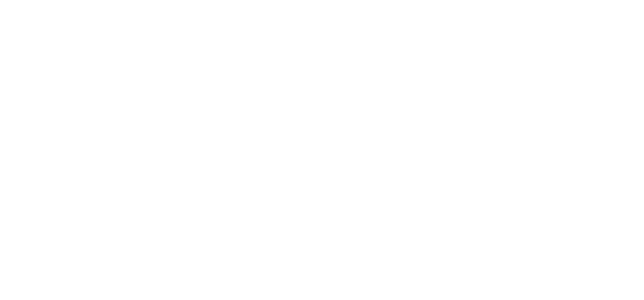
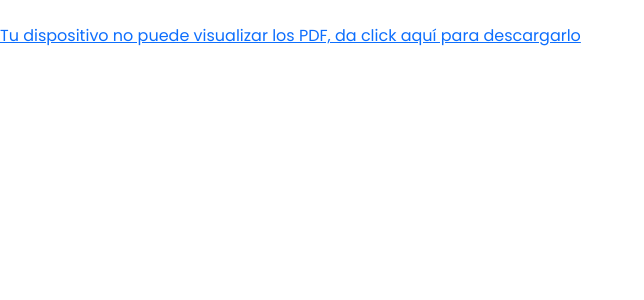
Before and after one commit to jearx85/search-ui, a React (Create React App) app: page /pdf in a window 1280 px wide. Before the commit this address had no page. Shown: the top 300 px of the page, without its empty margins (0-644 px from the left). Built offline with nearby package versions, Linux system fonts and the light colour scheme.

Commit message:
Se agrega función para abrir documentos pdf

```diff
--- a/package.json
+++ b/package.json
@@ -3,6 +3,7 @@
   "version": "0.1.0",
   "private": true,
   "dependencies": {
+    "@react-pdf/renderer": "^3.1.14",
     "@testing-library/jest-dom": "^5.17.0",
     "@testing-library/react": "^13.4.0",
     "@testing-library/user-event": "^13.5.0",
--- a/src/components/card/Card.jsx
+++ b/src/components/card/Card.jsx
@@ -1,6 +1,7 @@
 import React from 'react'
 
 export default function Card({ uniqueData, selectedFilters, handleFilterChange, resultados, offcanvas = "" }) {
+  console.log(uniqueData)
   return (
     <div>
         {uniqueData.map((item, index) => (
@@ -11,8 +12,8 @@
             name="filtrar"
             data-bs-dismiss= {offcanvas}
             value={uniqueData[index]}
-            id={item.Extención}
-            checked={selectedFilters[item.Extención]}
+            id={item.Extensión}
+            checked={selectedFilters[item.Extensión]}
             onChange={(e) =>
               handleFilterChange(e, uniqueData[index])
             }
@@ -20,11 +21,11 @@
           <div className="d-flex justify-content-between">
             <label
               className="form-check-label"
-              htmlFor={item.Extención}
+              htmlFor={item.Extensión}
             >
               {uniqueData[index]}
             </label>
-            <label className="check-label" htmlFor={item.Extención}>
+            <label className="check-label" htmlFor={item.Extensión}>
               {resultados[item]}
             </label>
           </div>
--- a/src/components/filters/Filtros.jsx
+++ b/src/components/filters/Filtros.jsx
@@ -4,7 +4,8 @@
 import Card from "../card/Card";
 
 export default function Filtros({ data, selectedFilters, handleFilterChange }) {
-  const extensions = data.map((item) => item.Extención);
+  const extensions = data.map((item) => item.Extensión);
+  console.log("data: "+ data)
   const uniqueData = [...new Set(extensions)];
 
   const resultados = {};
@@ -20,7 +21,7 @@
   return (
     <>
       {data.length > 0 && (
-        <>
+
           <div className="mi-container">
             <div className="filtros-cont">
               {/* ========================== Offcanvas =====================================*/}
@@ -68,7 +69,7 @@
               </div>
             </div>
           </div>
-        </>
+
       )}
     </>
   );
--- a/src/components/home/Home.jsx
+++ b/src/components/home/Home.jsx
@@ -12,7 +12,6 @@
     if(searchValue.trim() === ''){
       e.preventDefault();
       return
-      // alert('Por favor, ingrese un término de búsqueda');
 
     }else{
       navigate(`/main?search=${searchValue}`);
@@ -26,12 +25,12 @@
     </div>
     <div className='home-container '>
         <form className='busqueda'>
-            {/* <input className="form-control form-control-lg input-home" type="text" aria-label="form-control" /> */}
             <input
             className="form-control form-control-lg input-home"
             type="text"
             aria-label="form-control"
             value={searchValue}
+            placeholder = "Busca "
             onChange={(e) => setSearchValue(e.target.value)}
           />
             <div className='boton'>
--- a/src/components/navbar/SearchBar.jsx
+++ b/src/components/navbar/SearchBar.jsx
@@ -4,6 +4,7 @@
 import ShowResults from '../results/ShowResults';
 import Filtros from '../filters/Filtros';
 import { useNavigate } from 'react-router-dom'
+// import Pdf from '../readDocs/ReadDocs';
 import './SearchBar.css';
 
 export default function SearchBar() {
@@ -21,7 +22,7 @@
 
 //======================= Filtros ===========================================
   const handleFilterChange = (e, filter = "") => {
-    const docFiltrados = dataNadhis.filter((doc) => doc.Extención === e.target.value);
+    const docFiltrados = dataNadhis.filter((doc) => doc.Extensión === e.target.value);
 
     setIsChecked(e.target.checked)
 
@@ -33,8 +34,6 @@
     setFilterdocs(docFiltrados);
 
   };
-  // const extensions = dataNadhis.map(item => item.Extención);
-  // const uniqueData = [...new Set(extensions)];
 
   //=============================================================================
   useEffect(() => {
@@ -50,16 +49,15 @@
         return response.json();
       })
       .then((docsData) => {
-        // console.log(docsData)
         const results = docsData.hits.map((item) => ({
           id: item._id,
           Title: item._source.Title,
           Content: item._source.Content,
           Path: item._source.Path,
           Categorias: item._source.Categorias,
-          Extención: item._source.Extención,
+          Extensión: item._source.Extensión,
         }));
-        // console.log(results)
+        console.log("results: "+ results[0].Title)
         setDataNadhis(results);
         setShowResults(true);
       })
@@ -115,7 +113,7 @@
     //     //     Content: apiData.results[0].Content.raw,
     //     //     Path: apiData.results[0].Path.raw,
     //     //     Categorias: apiData.results[0].Categorias.raw,
-    //     //     Extención: apiData.results[0].Extención.raw,
+    //     //     Extensión: apiData.results[0].Extensión.raw,
     //     //   }
     //     //   console.log(results.Title)
 
@@ -126,7 +124,7 @@
     //       Content: item.Content.raw,
     //       Path: item.Path.raw,
     //       Categorias: item.Categorias.raw,
-    //       Extención: item.Extención.raw,
+    //       Extensión: item.Extensión.raw,
     //     }));
     //     setData(results);
     //     setShowResults(true);
@@ -148,16 +146,14 @@
           return response.json();
         })
         .then((docsData) => {
-          // console.log(docsData)
           const results = docsData.hits.map((item) => ({
             id: item._id,
             Title: item._source.Title,
             Content: item._source.Content,
             Path: item._source.Path,
             Categorias: item._source.Categorias,
-            Extención: item._source.Extención,
+            Extensión: item._source.Extensión,
           }));
-          // console.log(results)
           setDataNadhis(results);
           setShowResults(true);
         })
@@ -204,6 +200,7 @@
           <div className="col-sm-9">
             {isChecked ? <ShowResults data={filterdocs}/> :  showResults && <ShowResults data={dataNadhis} />}
           </div>
+          {/* <Pdf /> */}
         </div>
       </div>
     </>
--- /dev/null
+++ b/src/components/readDocs/ReadDocs.jsx
@@ -0,0 +1,26 @@
+import React from "react";
+
+export default function Pdf({data}) {
+    const path = "file://"+data
+    console.log(path)
+  return (
+    <div style={{ position: "absolute", width: "100%", height: "100%" }}>
+      <object
+        data={require("file:///C:/Users/user/Downloads/Portafolio_ServiciosWEB_SIATA.pdf")}
+        type="application/pdf"
+        width="100%"
+        height="100%"
+      >
+        <br />
+        <a
+          href={require("file:///C:/Users/user/Downloads/Portafolio_ServiciosWEB_SIATA.pdf")}
+          id="enlaceDescargarPdf"
+          download="ReactJS.pdf"
+        >
+          Tu dispositivo no puede visualizar los PDF, da click aquí para
+          descargarlo
+        </a>
+      </object>
+    </div>
+  );
+}
--- a/src/components/results/ShowResults.jsx
+++ b/src/components/results/ShowResults.jsx
@@ -1,8 +1,8 @@
 import React, { useState } from 'react';
 import './ShowResults.css';
+import Pdf from '../readDocs/ReadDocs';
 
 export default function ShowResults({ data }) {
-  //console.log(data)
   const [expanded] = useState(false);
 
 
@@ -21,7 +21,9 @@
                   "No hay contenido disponible"
                 )}
               </p>
-              <button className="card-button"> <a className="text-button" href={Path} target="blank">Leer más</a></button>
+              {/* <button className="card-button"> <a className="text-button" href={Path} target="blank">Leer más</a></button>  */}
+              <button className="card-button"><a className="text-button" href="./pdf" target="_blank">Leer más</a> </button>
+              {/* <Pdf data={Path} /> */}
             </div>
           </div>
         ))}
--- a/src/routes/MainRouter.js
+++ b/src/routes/MainRouter.js
@@ -2,6 +2,7 @@
 import { BrowserRouter, Route, Routes} from 'react-router-dom'
 import SearchBar from '../components/navbar/SearchBar'
 import Home from '../components/home/Home'
+import Pdf from '../components/readDocs/ReadDocs'
 
 
 export default function MainRouter() {
@@ -10,6 +11,7 @@
        <Routes>
           <Route path='/' element={ <Home />}/>
           <Route path='/main' element={ <SearchBar />}/>
+          <Route path='/pdf' element={ <Pdf />}/>
        </Routes>
     </BrowserRouter>
   )
```
Also changed, not shown: 1 other file (tests, documents, lock files or other folders).
